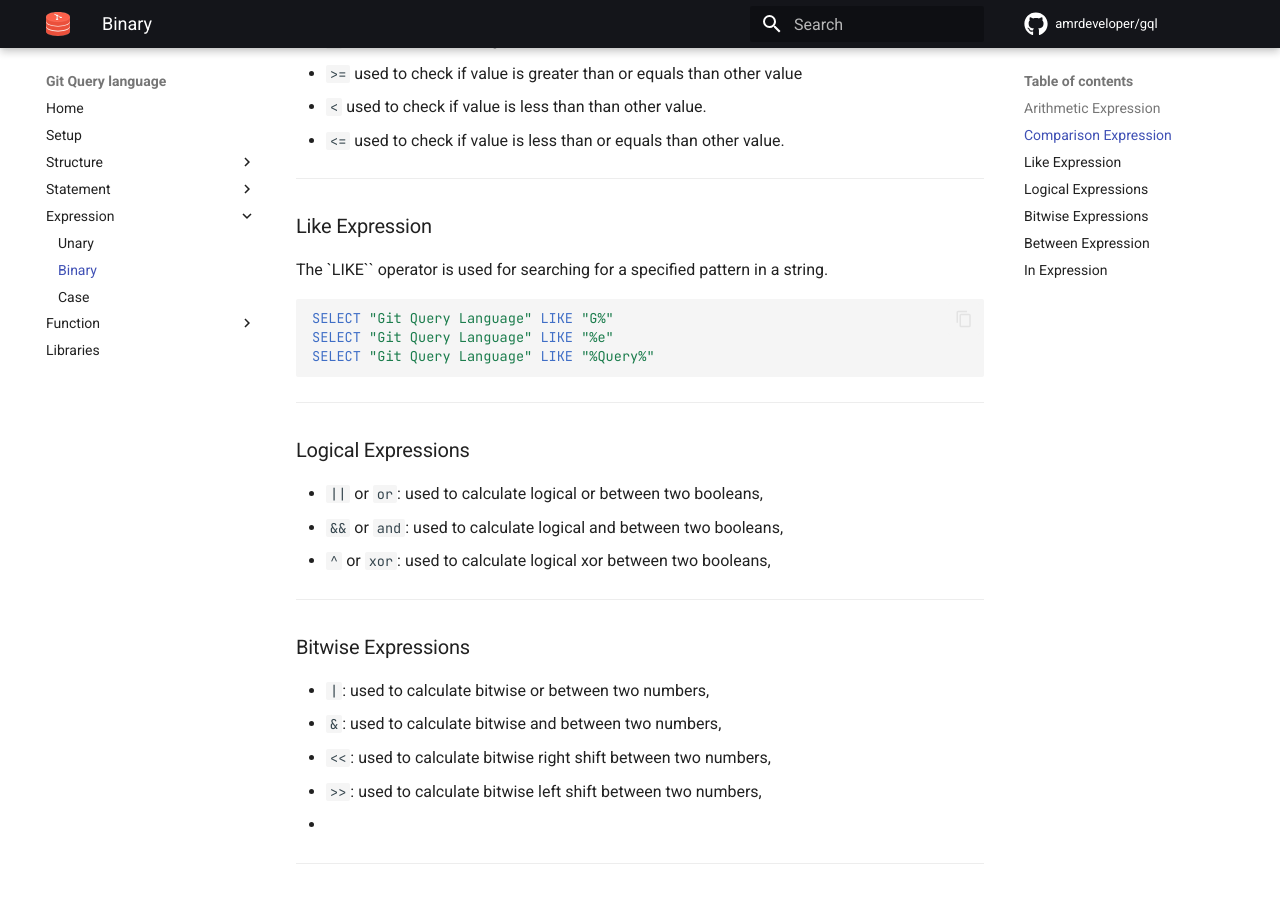
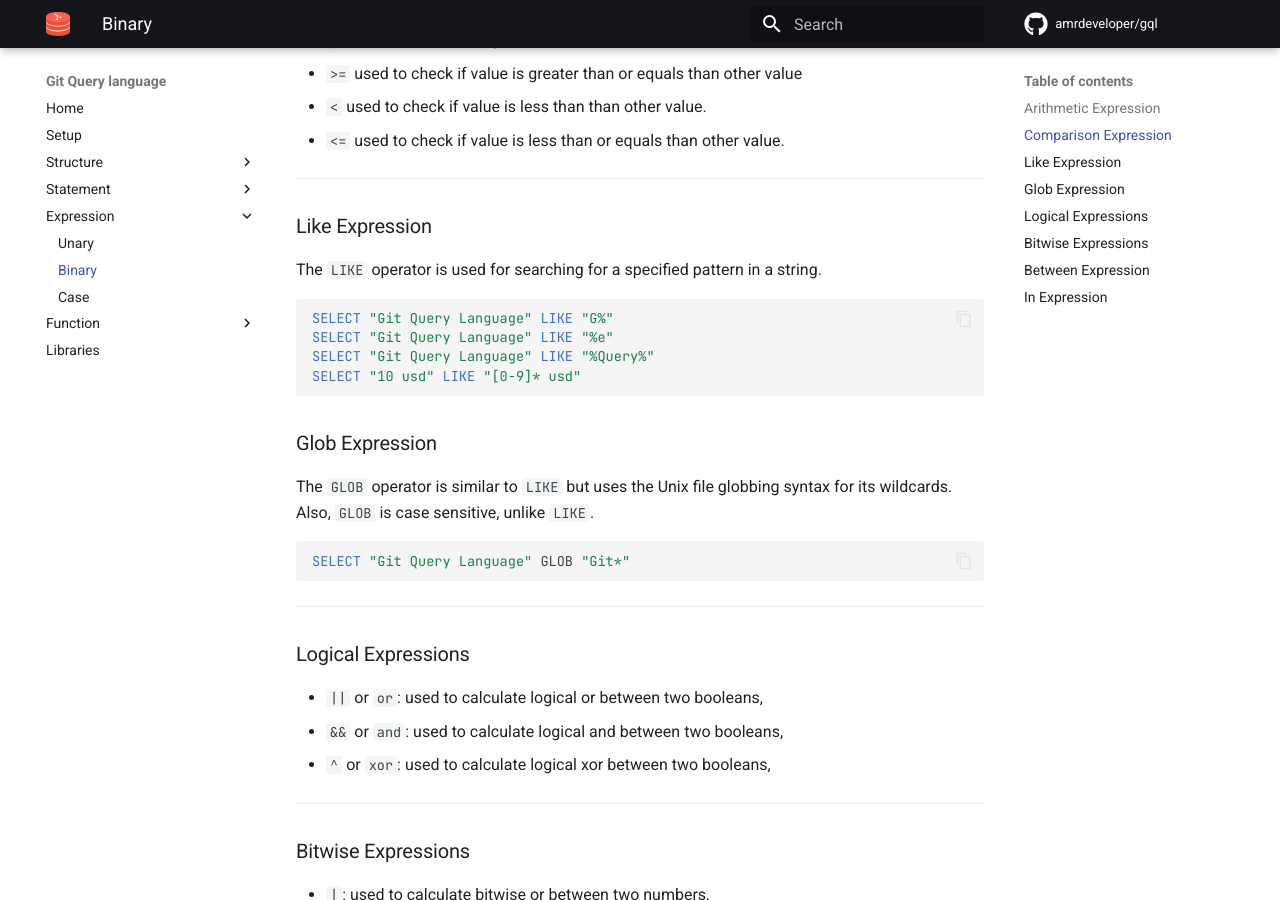
Before and after one commit to AmrDeveloper/GQL, an MkDocs documentation site: the page built from docs/expression/binary.md, in a window 1280 px wide and 900 px high, scrolled down 603 px. Built offline with MkDocs 1.6.1 and Material for MkDocs 9.7.7, drawn with Linux system fonts in a browser that asks for light colours; comment, search, counter and statistics services are not loaded.

Commit message:
Update docs for GLOB expression

````diff
--- a/docs/expression/binary.md
+++ b/docs/expression/binary.md
@@ -21,11 +21,20 @@ Used to perform arithmetic operators on number types.
 ---
 
 ### Like Expression
-The `LIKE`` operator is used for searching for a specified pattern in a string.
+The `LIKE` operator is used for searching for a specified pattern in a string.
+
 ```sql
 SELECT "Git Query Language" LIKE "G%"
 SELECT "Git Query Language" LIKE "%e"
 SELECT "Git Query Language" LIKE "%Query%"
+SELECT "10 usd" LIKE "[0-9]* usd"
+```
+
+### Glob Expression
+The `GLOB` operator is similar to `LIKE` but uses the Unix file globbing syntax for its wildcards. Also, `GLOB` is case sensitive, unlike `LIKE`.
+
+```sql
+SELECT "Git Query Language" GLOB "Git*"
 ```
 
 ---
````
